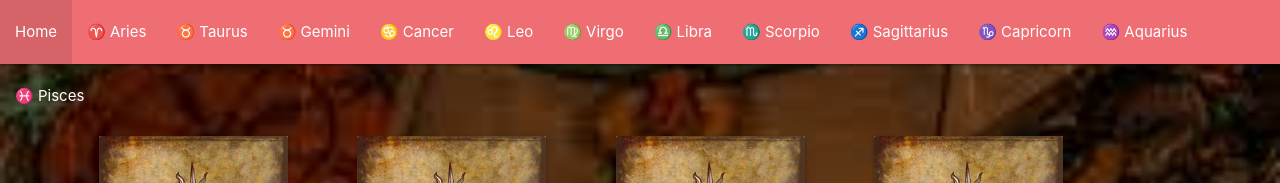
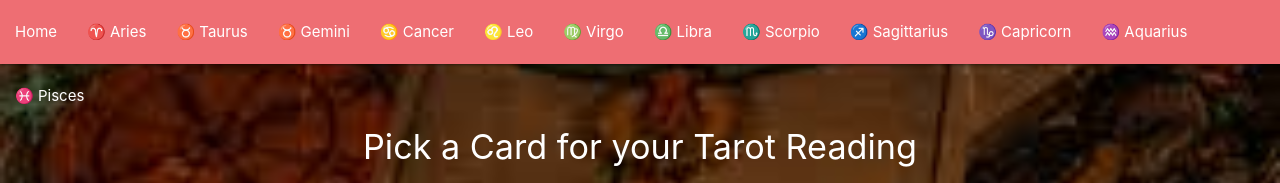
Before and after one commit to asheth22/Astrozoders, a plain HTML site: page tarot.html in a window 1280 px wide. Shown: the top 183 px of the page. Drawn offline with nearby package versions, Linux system fonts and the light colour scheme; no server answers.

```diff
--- a/tarot.html
+++ b/tarot.html
@@ -61,6 +61,8 @@
     </div>
   </div>
   <div class="container">
+    <h4> Pick a Card for your Tarot Reading </h4>
+
   <div class="row" id="tarot-row" data-state="close">
     <div class="col md 2 tcard">
       <div class="card tarot" id="6">
```
Also changed, not shown: 1 other file.
